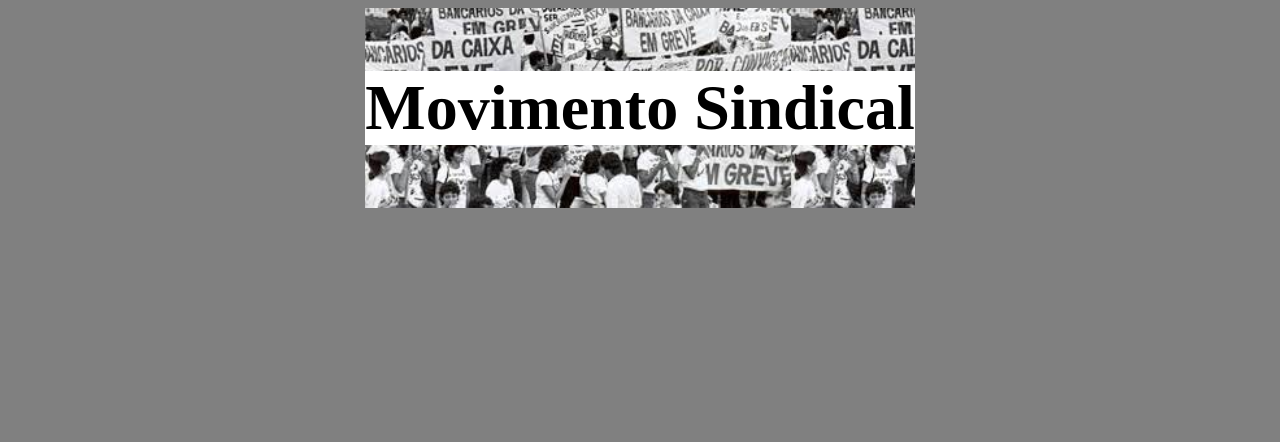
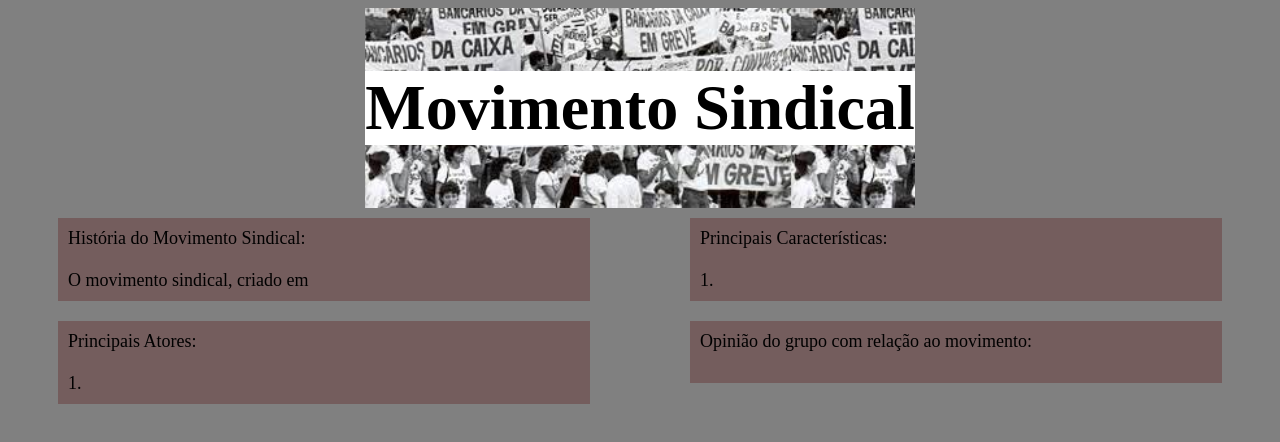
Before and after one commit to hirooh/sindicalismo, a plain HTML site: page index.html in a window 1280 px wide. Drawn offline with Linux system fonts and the light colour scheme.

Commit message:
New_Content

```diff
--- a/index.html
+++ b/index.html
@@ -9,8 +9,11 @@
     <header>
       <b><div class="imp">Movimento Sindical</div></b>
     </header>
-    <nav></nav>
     <main>
+      <div class="text-box">História do Movimento Sindical:<br><br> O movimento sindical, criado em </div>
+      <div class="text-box">Principais Características:<br><br>1.</div>
+      <div class="text-box">Principais Atores:<br><br>1.</div>
+      <div class="text-box">Opinião do grupo com relação ao movimento:<br><br></div>
     </main>
     <footer></footer>
 
@@ -32,5 +35,19 @@
       font-size: 400%;
       background-color: white;
     }
+    main{
+      display: flex;
+      flex-wrap: wrap;
+      justify-content: space-around;
+  }
+    .text-box{
+      align-self: flex-start;
+      background-color: rgb(116, 93, 93);
+      width: 40vw;
+      margin:10px;
+      height: fit-content;
+      font-size:large;
+      padding:10px;
+    }
   </style>
 </html>
```
